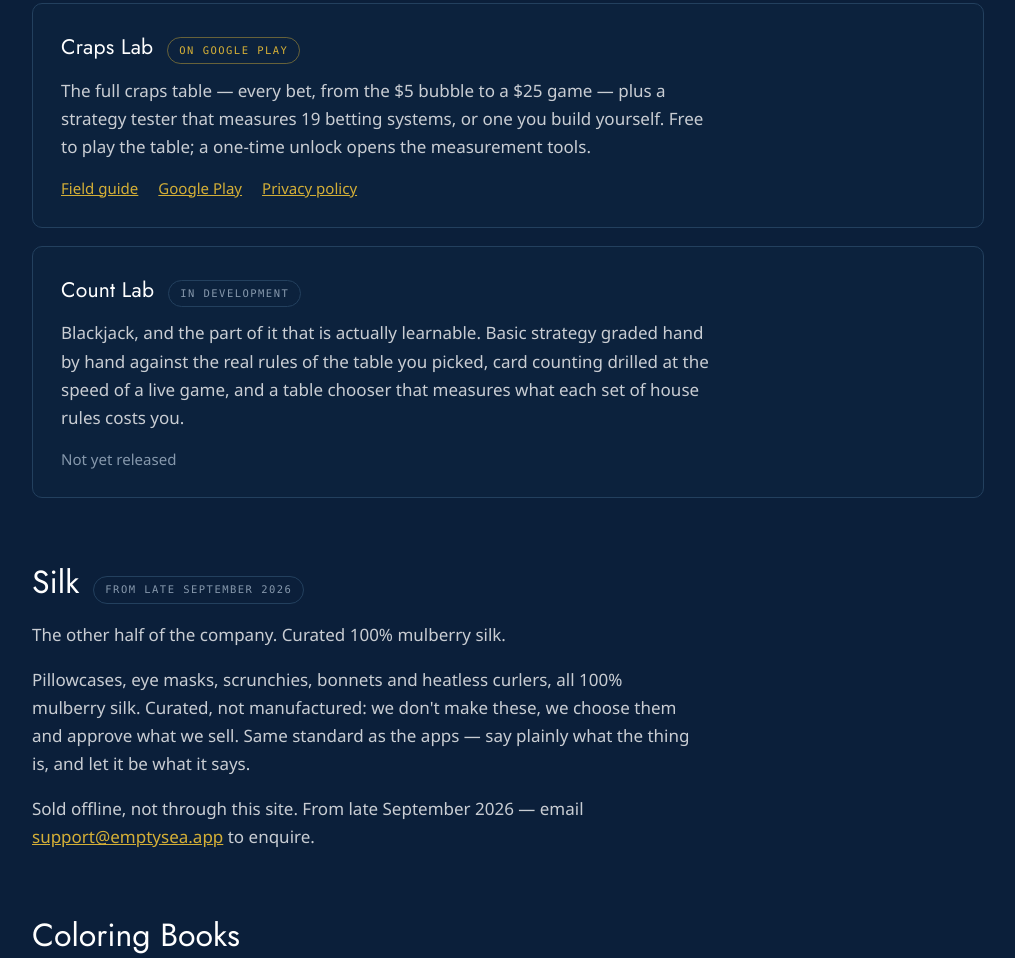
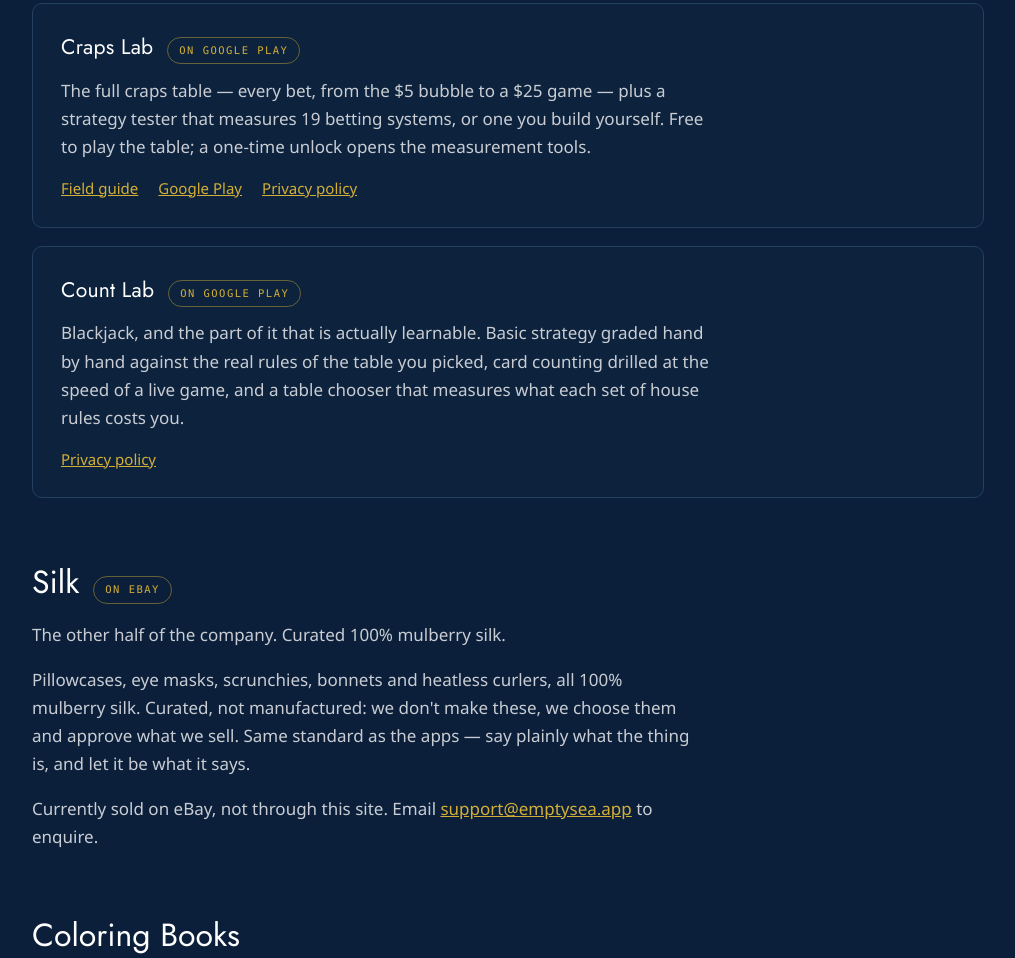
Before and after one commit to mtc8/emptysea-site, a plain HTML site: page index.html in a window 1280 px wide. Shown: the part 1268-2226 px from the top of the page, without its empty margins (132-1147 px from the left). Drawn offline with Linux system fonts and the light colour scheme.

Commit message:
Update release status: both apps on Google Play, silk on eBay
Co-Authored-By: Claude Sonnet 5.5 <noreply@anthropic.com>
Claude-Session: https://claude.ai/code/session_0128YLuoHKg8KgvYAKC6fQq7

```diff
--- a/index.html
+++ b/index.html
@@ -3,7 +3,7 @@
 <head>
 <meta charset="utf-8">
 <meta name="viewport" content="width=device-width, initial-scale=1">
-<meta name="description" content="EmptySea builds casino education apps for Android and iOS - simulators that measure what a betting system actually costs - and sells curated 100% mulberry silk pillowcases, eye masks, scrunchies, bonnets and heatless curlers.">
+<meta name="description" content="EmptySea builds casino education apps for Android - simulators that measure what a betting system actually costs - and sells curated 100% mulberry silk pillowcases, eye masks, scrunchies, bonnets and heatless curlers.">
 <meta name="color-scheme" content="dark">
 <meta name="theme-color" content="#0B1F3A">
 <meta property="og:title" content="EmptySea">
@@ -61,7 +61,7 @@
 
   <section>
     <h2>What we make</h2>
-    <p class="lede">Casino education apps, for Android and iOS.</p>
+    <p class="lede">Casino education apps, for Android.</p>
     <p>
       Most casino apps do one of two things. They simulate a table so you can
       pass the time, or they sell you a betting system and tell you it works.
@@ -105,7 +105,7 @@
       <div class="app">
         <div class="head">
           <h3>Count Lab</h3>
-          <span class="status">In development</span>
+          <span class="status live">On Google Play</span>
         </div>
         <p>
           Blackjack, and the part of it that is actually learnable. Basic
@@ -114,7 +114,7 @@
           chooser that measures what each set of house rules costs you.
         </p>
         <div class="links">
-          <span style="color:var(--ink-faint)">Not yet released</span>
+          <a href="/privacy">Privacy policy</a>
         </div>
       </div>
 
@@ -124,7 +124,7 @@
   <section id="silk">
     <div class="head" style="display:flex;align-items:baseline;gap:14px;flex-wrap:wrap">
       <h2 style="margin:0">Silk</h2>
-      <span class="status">From late September 2026</span>
+      <span class="status live">On eBay</span>
     </div>
     <p class="lede">The other half of the company. Curated 100% mulberry silk.</p>
     <p>
@@ -134,7 +134,7 @@
       the thing is, and let it be what it says.
     </p>
     <p>
-      Sold offline, not through this site. From late September 2026 — email
+      Currently sold on eBay, not through this site. Email
       <a href="mailto:support@emptysea.app">support@emptysea.app</a> to enquire.
     </p>
   </section>
@@ -195,7 +195,7 @@
     <h2>About</h2>
     <p>
       EmptySea is a small independent company based in California, publishing on
-      Google Play and the App Store. The apps carry no advertising, no analytics,
+      Google Play. The apps carry no advertising, no analytics,
       and no accounts. They collect nothing about you — see the
       <a href="/privacy">privacy policy</a> — and the only money involved is a
       single optional unlock, handled entirely by Apple or Google.
```
